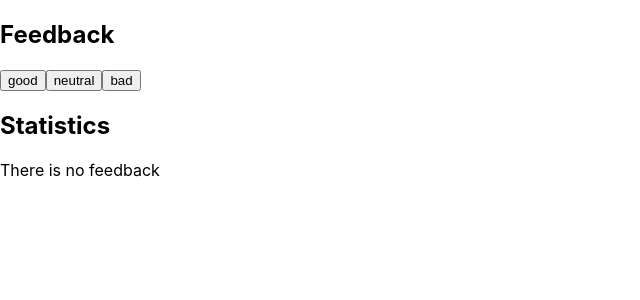
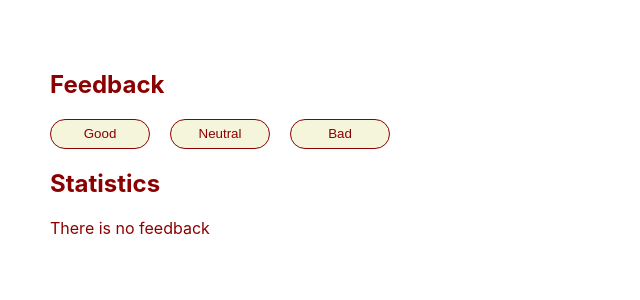
Before and after one commit to HannaSydoruk/goit-react-hw-02-feedback, a React (Create React App) app: page / in a window 1280 px wide. Shown: the top 300 px of the page, without its empty margins (0-640 px from the left). Built offline with nearby package versions, Linux system fonts and the light colour scheme.

Commit message:
styles added

```diff
--- a/src/components/App.jsx
+++ b/src/components/App.jsx
@@ -13,7 +13,7 @@ export class App extends Component {
 
   render() {
     return (
-      <div>
+      <div className="basic">
         <Section title="Feedback">
           <FeedbackOptions
             options={Object.keys(this.state)}
--- a/src/components/FeedbackOptions/FeedbackOptions.jsx
+++ b/src/components/FeedbackOptions/FeedbackOptions.jsx
@@ -1,4 +1,5 @@
 import { Component } from 'react';
+import css from './FeedbackOptions.module.css';
 
 class FeedbackOptions extends Component {
   render() {
@@ -10,6 +11,7 @@ class FeedbackOptions extends Component {
             <button
               key={option}
               type="button"
+              className={css.button}
               onClick={() => onLeaveFeedback(option)}
             >
               {option}
--- a/src/components/FeedbackOptions/FeedbackOptions.module.css
+++ b/src/components/FeedbackOptions/FeedbackOptions.module.css
@@ -0,0 +1,16 @@
+.button {
+  background: beige;
+  border: solid 1px darkred;
+  color: darkred;
+  border-radius: 30px;
+  font-weight: 500;
+  width: 100px;
+  height: 30px;
+  margin-right: 20px;
+  text-transform: capitalize;
+}
+
+.button:hover {
+  border: solid 2px darkred;
+  font-weight: 600;
+}
--- a/src/components/Statistics/Statistics.jsx
+++ b/src/components/Statistics/Statistics.jsx
@@ -15,10 +15,10 @@ class Statistics extends Component {
         <p className={css.rate}>
           Bad: <span className={css.value}>{bad}</span>
         </p>
-        <p className={css.rate}>
+        <p className={`${css.rate} ${css['accent-rate']}`}>
           Total: <span className={css.value}>{total}</span>
         </p>
-        <p className={css.rate}>
+        <p className={`${css.rate} ${css['accent-rate']}`}>
           Positive feedback:{' '}
           <span className={css.value}>{positivePercentage}%</span>
         </p>
--- a/src/components/Statistics/Statistics.module.css
+++ b/src/components/Statistics/Statistics.module.css
@@ -0,0 +1,13 @@
+.value {
+  font-weight: 700;
+}
+
+.rate {
+  display: flex;
+  width: 180px;
+  justify-content: space-between;
+}
+
+.rate.accent-rate {
+  font-weight: 600;
+}
--- a/src/index.css
+++ b/src/index.css
@@ -13,3 +13,9 @@ code {
   font-family: source-code-pro, Menlo, Monaco, Consolas, 'Courier New',
     monospace;
 }
+
+.basic {
+  margin: 0 auto;
+  padding: 50px;
+  color: darkred;
+}
```
